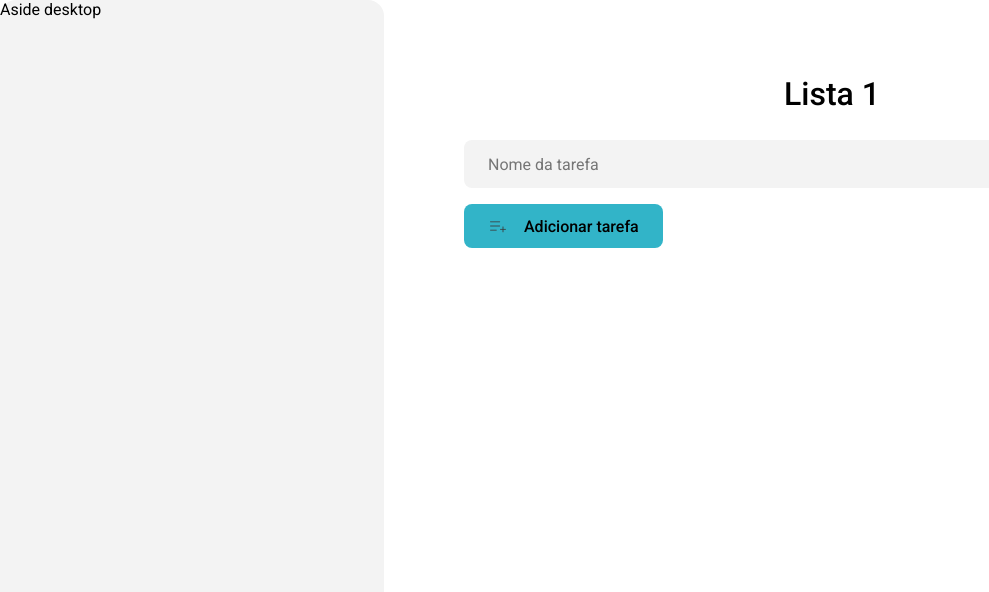
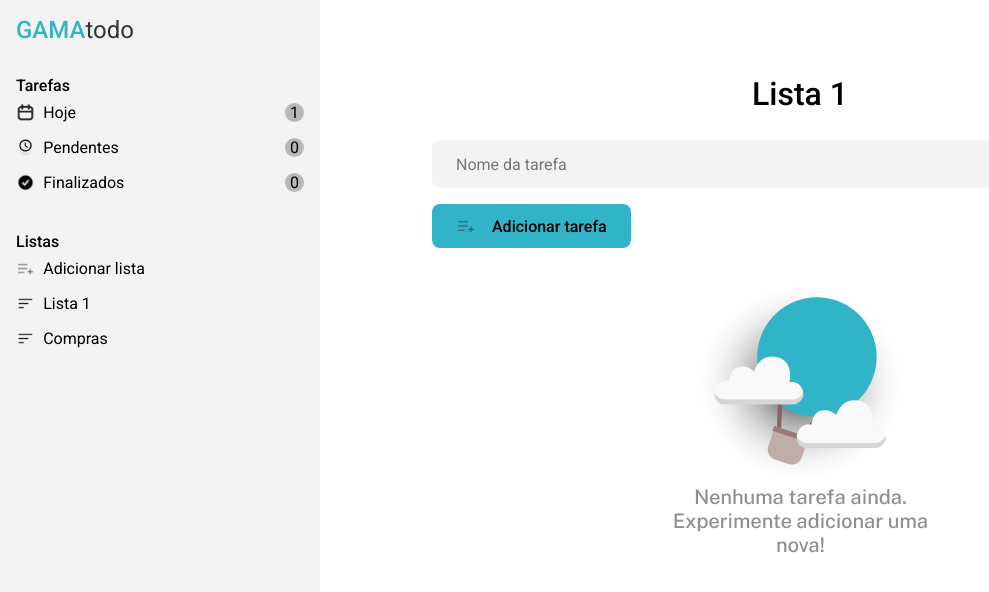
Before and after one commit to luizfelmach/gama-ps, a plain HTML site: page teste-01/index.html in a window 1280 px wide. Shown: the whole page, without its empty margins (0-989 px from the left). Drawn offline with Linux system fonts and the light colour scheme.

Commit message:
atualiza estilos e adiciona novas funcionalidades no menu lateral

```diff
--- a/teste-01/index.html
+++ b/teste-01/index.html
@@ -18,11 +18,60 @@
 
   <body>
     <div id="root" class="flex">
-      <aside class="w-96 h-vh bg-white-2 rounded" id="menu-desktop">
-        Aside desktop
+      <aside class="w-96 h-vh bg-white-2 rounded max-w-80" id="menu-desktop">
+        <header class="p-4">
+          <h1 class="font-medium text-brand">
+            GAMA<span class="font-normal text-fg">todo</span>
+          </h1>
+        </header>
+
+        <nav class="p-4">
+          <h5 class="font-medium text-lg">Tarefas</h5>
+          <div class="flex flex-column">
+            <div class="flex items-center cursor-pointer">
+              <img alt="Hoje" class="size-6" src="assets/calendar.png"/>
+              <p class="flex-1 p-2 underline-hover">Hoje</p>
+              <p class="bg-white-3 size-6 rounded-full flex items-center justify-center">1</p>
+            </div>
+            <div class="flex items-center cursor-pointer">
+              <img alt="Hoje" class="size-6" src="assets/clock.png"/>
+              <p class="flex-1 p-2 underline-hover">Pendentes</p>
+              <p class="bg-white-3 size-6 rounded-full flex items-center justify-center">0</p>
+            </div>
+            <div class="flex items-center cursor-pointer">
+              <img alt="Hoje" class="size-6" src="assets/check.png"/>
+              <p class="flex-1 p-2 underline-hover">Finalizados</p>
+              <p class="bg-white-3 size-6 rounded-full flex items-center justify-center">0</p>
+            </div>
+          </div>
+        </nav>
+
+        <nav class="p-4">
+          <h5 class="font-medium text-lg">Listas</h5>
+          <div class="flex flex-column">
+            <div class="flex items-center cursor-pointer">
+              <img alt="Hoje" class="size-6" src="assets/add-task.png"/>
+              <p class="flex-1 p-2 underline-hover">Adicionar lista</p>
+            </div>
+            <div class="flex items-center cursor-pointer">
+              <img alt="Hoje" class="size-6" src="assets/list.png"/>
+              <p class="flex-1 p-2 underline-hover">Lista 1</p>
+            </div>
+            <div class="flex items-center cursor-pointer">
+              <img alt="Hoje" class="size-6" src="assets/list.png"/>
+              <p class="flex-1 p-2 underline-hover">Compras</p>
+            </div>
+          </div>
+        </nav>
       </aside>
 
-      <aside class="h-16 bg-white-2" id="menu-mobile">Aside mobile</aside>
+      <aside class="h-16 bg-white-2" id="menu-mobile">
+        <header class="p-4">
+          <h1 class="font-medium text-brand">
+            GAMA<span class="font-normal text-fg">todo</span>
+          </h1>
+        </header>
+      </aside>
 
       <main class="flex-1 mx-auto max-w-3xl bold p-4 mt-12">
         <section class="py-4">
@@ -41,7 +90,13 @@
           </button>
         </section>
 
-        <div id="tasks"></div>
+        <div id="tasks">
+
+
+          <div class="flex items-center justify-center" id="empty-tasks">
+            <img src="assets/empty-tasks.png" alt="Nenhuma tarefa ainda.">
+          </div>
+        </div>
       </main>
     </div>
   </body>
--- a/teste-01/script.js
+++ b/teste-01/script.js
@@ -19,6 +19,11 @@ function addTask() {
     priority: 1,
   };
 
+  if (tasks.length == 0) {
+    let divEmptyTasks = document.querySelector("#empty-tasks");
+    divEmptyTasks.classList.add("hidden");
+  }
+
   taskTextSelector.value = "";
 
   tasks.push(task);
@@ -38,6 +43,10 @@ function deleteTask(key) {
     const taskDiv = document.querySelector(`[data-key='task-${key}']`);
     taskDiv.remove();
     tasks = tasks.filter(task => task.key !== key);
+    if (tasks.length == 0) {
+      let divEmptyTasks = document.querySelector("#empty-tasks");
+      divEmptyTasks.classList.remove("hidden");
+    }
 }
 
 function rerenderTaskHtml(task) {
--- a/teste-01/styles.css
+++ b/teste-01/styles.css
@@ -1,6 +1,7 @@
 :root {
   --main-bg-color: #f9f9f9;
   --sec-bg-color: #f3f3f3;
+  --brand-color: #32b4c8;
   --main-foreground-color: #333;
   --primary-font: "Roboto", sans-serif;
   --round: 1rem;
@@ -22,6 +23,10 @@
     text-decoration-line: line-through;
 }
 
+.font-normal {
+  font-weight: normal;
+}
+
 .font-bold {
   font-weight: bold;
 }
@@ -32,6 +37,19 @@
 
 .text-center {
   text-align: center;
+}
+
+.text-brand {
+  color: var(--brand-color);
+}
+
+.text-fg {
+  color: var(--main-foreground-color);
+}
+
+.text-lg {
+  font-size: 1rem;
+  line-height: normal;
 }
 
 .text-xl {
@@ -47,8 +65,22 @@
   background-color: var(--sec-bg-color);
 }
 
-.bg-white-2 {
-  background-color: var(--sec-bg-color);
+.bg-white-2-hover:hover {
+  background-color: #b8b8b8;
+  transition: background-color 0.3s, box-shadow 0.3s;
+}
+
+.cursor-pointer {
+  cursor: pointer;
+}
+
+.underline-hover:hover {
+  text-decoration: underline;
+}
+
+
+.bg-white-3 {
+  background-color: #b8b8b8;
 }
 
 .bg-red {
@@ -63,13 +95,22 @@
   background-color: aqua;
 }
 
+
 .rounded {
   border-radius: var(--round);
+}
+
+.rounded-full {
+  border-radius: 100%;
 }
 
 .mx-auto {
   margin-left: auto;
   margin-right: auto;
+}
+
+.max-w-80 {
+  max-width: 20rem;
 }
 
 .max-w-3xl {
@@ -78,6 +119,21 @@
 
 .max-w-5xl {
   max-width: 64rem;
+}
+
+.size-4 {
+  width: 1rem;
+  height: 1rem;
+}
+
+.size-6 {
+  width: 1.2rem;
+  height: 1.2rem;
+}
+
+.size-8 {
+  width: 2rem;
+  height: 2rem;
 }
 
 .w-32 {
@@ -108,6 +164,11 @@
   display: flex;
 }
 
+.flex-column {
+  flex-direction: column;
+}
+
+
 .p-4 {
   padding: 1rem;
 }
@@ -136,6 +197,10 @@
 
 .p-2 {
   padding: 0.5rem;
+}
+
+.hidden {
+  display: none;
 }
 
 .p-4 {
@@ -232,7 +297,7 @@
   -webkit-appearance: auto;
   vertical-align: middle;
   clip-path: circle(50% at 50% 50%);
-  background-color: blue;
+  background-color: var(--brand-color);
 }
 
 #icon-date::before {
```
Also changed, not shown: teste-01/assets/check.png (added), teste-01/assets/clock.png (added), teste-01/assets/empty-tasks.png (added), teste-01/assets/list.png (added).
